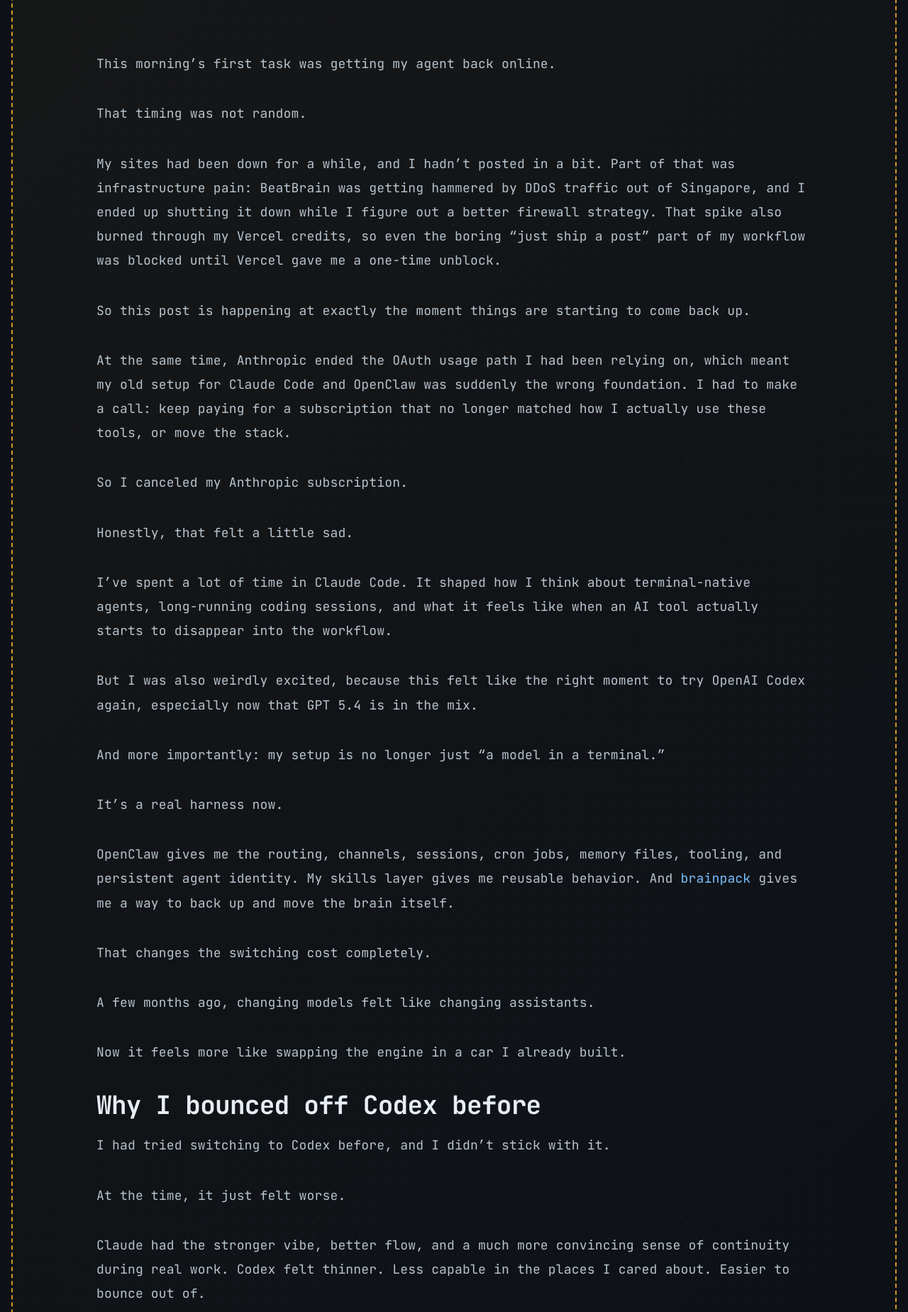
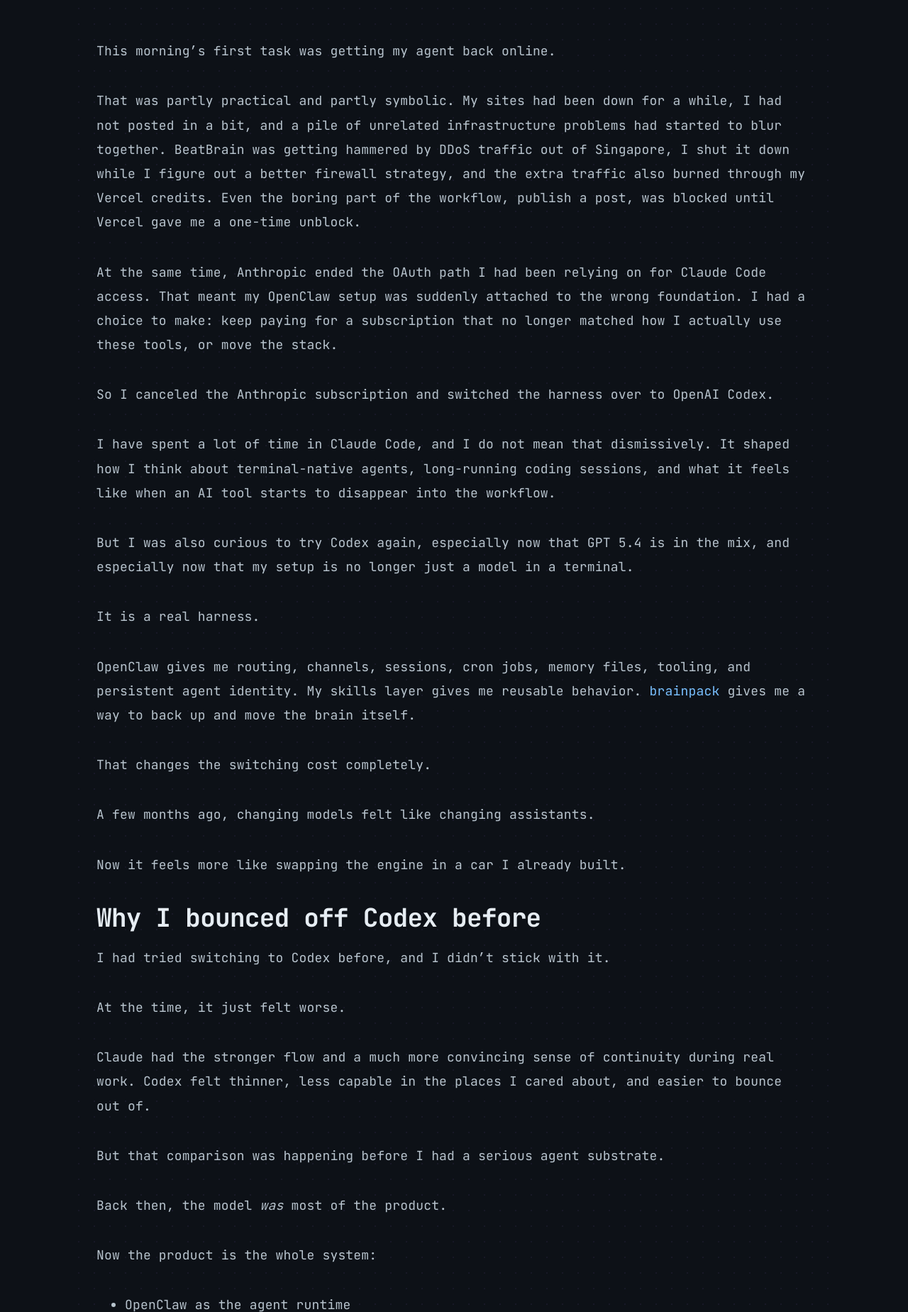
Before and after one commit to mager/magerblog, an Astro site: page /blog/2026-04-11-openclaw-openai-codex in a window 1280 px wide. Shown: the part 540-2389 px from the top of the page at 71% size. Built offline with nearby package versions, Linux system fonts and the light colour scheme; Astro itself is replaced by a stand-in of ours; some packages are replaced by stand-ins of ours; a web font is replaced by a local one.

Commit message:
feat(blog): publish codex migration post

````diff
--- a/src/content/blog/2026-04-11-openclaw-openai-codex.md
+++ b/src/content/blog/2026-04-11-openclaw-openai-codex.md
@@ -1,34 +1,26 @@
 ---
 title: "OpenClaw: I Switched My Agent Stack from Claude to OpenAI Codex"
-description: "Anthropic shutting down OAuth-based Claude Code access forced my hand. Here's how I pointed OpenClaw at OpenAI Codex, why I came back to Codex after bouncing off it before, and why skills plus brainpack changed the equation."
+description: "Anthropic shutting down OAuth-based Claude Code access forced my hand. Here's how I moved OpenClaw to OpenAI Codex, why Codex makes more sense inside a real agent harness than it did on its own, and why brainpack changes the switching cost."
 pubDate: 2026-04-11
 category: code
-draft: true
+draft: false
 ---
 
 This morning's first task was getting my agent back online.
 
-That timing was not random.
+That was partly practical and partly symbolic. My sites had been down for a while, I had not posted in a bit, and a pile of unrelated infrastructure problems had started to blur together. BeatBrain was getting hammered by DDoS traffic out of Singapore, I shut it down while I figure out a better firewall strategy, and the extra traffic also burned through my Vercel credits. Even the boring part of the workflow, publish a post, was blocked until Vercel gave me a one-time unblock.
 
-My sites had been down for a while, and I hadn't posted in a bit. Part of that was infrastructure pain: BeatBrain was getting hammered by DDoS traffic out of Singapore, and I ended up shutting it down while I figure out a better firewall strategy. That spike also burned through my Vercel credits, so even the boring "just ship a post" part of my workflow was blocked until Vercel gave me a one-time unblock.
+At the same time, Anthropic ended the OAuth path I had been relying on for Claude Code access. That meant my OpenClaw setup was suddenly attached to the wrong foundation. I had a choice to make: keep paying for a subscription that no longer matched how I actually use these tools, or move the stack.
 
-So this post is happening at exactly the moment things are starting to come back up.
+So I canceled the Anthropic subscription and switched the harness over to OpenAI Codex.
 
-At the same time, Anthropic ended the OAuth usage path I had been relying on, which meant my old setup for Claude Code and OpenClaw was suddenly the wrong foundation. I had to make a call: keep paying for a subscription that no longer matched how I actually use these tools, or move the stack.
+I have spent a lot of time in Claude Code, and I do not mean that dismissively. It shaped how I think about terminal-native agents, long-running coding sessions, and what it feels like when an AI tool starts to disappear into the workflow.
 
-So I canceled my Anthropic subscription.
+But I was also curious to try Codex again, especially now that GPT 5.4 is in the mix, and especially now that my setup is no longer just a model in a terminal.
 
-Honestly, that felt a little sad.
+It is a real harness.
 
-I've spent a lot of time in Claude Code. It shaped how I think about terminal-native agents, long-running coding sessions, and what it feels like when an AI tool actually starts to disappear into the workflow.
-
-But I was also weirdly excited, because this felt like the right moment to try OpenAI Codex again, especially now that GPT 5.4 is in the mix.
-
-And more importantly: my setup is no longer just "a model in a terminal."
-
-It's a real harness now.
-
-OpenClaw gives me the routing, channels, sessions, cron jobs, memory files, tooling, and persistent agent identity. My skills layer gives me reusable behavior. And [brainpack](https://github.com/mager/brainpack) gives me a way to back up and move the brain itself.
+OpenClaw gives me routing, channels, sessions, cron jobs, memory files, tooling, and persistent agent identity. My skills layer gives me reusable behavior. [brainpack](https://github.com/mager/brainpack) gives me a way to back up and move the brain itself.
 
 That changes the switching cost completely.
 
@@ -42,7 +34,7 @@
 
 At the time, it just felt worse.
 
-Claude had the stronger vibe, better flow, and a much more convincing sense of continuity during real work. Codex felt thinner. Less capable in the places I cared about. Easier to bounce out of.
+Claude had the stronger flow and a much more convincing sense of continuity during real work. Codex felt thinner, less capable in the places I cared about, and easier to bounce out of.
 
 But that comparison was happening before I had a serious agent substrate.
 
@@ -72,6 +64,8 @@
 ```
 
 If you want the official provider docs, they're here: [OpenClaw OpenAI provider setup](https://docs.openclaw.ai/providers/openai).
+
+![OpenClaw OpenAI provider docs screenshot](https://lh3.googleusercontent.com/pw/AP1GczMizgWZJJcBrLilsN2apu65eFD3TBsdWHLLJy0Hk0_fO-mkgJLv4_jvPjF_PEjoYUso4tr6cU1uLPId3l_CbJSSZero4p2tE4ioSj2QONQTv2VxHoWC2RIb4khY2PNN60SxjdWc3jKlzsm1aNhXAKTZ8g=w2322-h1522-s-no-gm)
 
 OpenClaw already treats the model as configuration, not destiny. My current session is now running on:
 
@@ -128,11 +122,7 @@
 
 The first thing I did after getting OpenClaw back up was this post.
 
-That felt right.
-
-Not because writing about infrastructure is inherently important, but because it proved the system was alive again. After the site downtime, the BeatBrain mess, the Vercel credit block, and the provider switch, I wanted one clean confirmation that the machine still worked: wake up the agent, load the workspace, remember what matters, route through the right tools, and ship something real.
-
-That's the bar.
+That was useful for a simple reason: it proved the system was alive again. After the site downtime, the BeatBrain mess, the Vercel credit block, and the provider switch, I wanted one clean confirmation that the machine still worked. Wake up the agent, load the workspace, remember what matters, route through the right tools, and ship something real.
 
 Not a benchmark screenshot. Not a vibes-based first impression.
 
````
